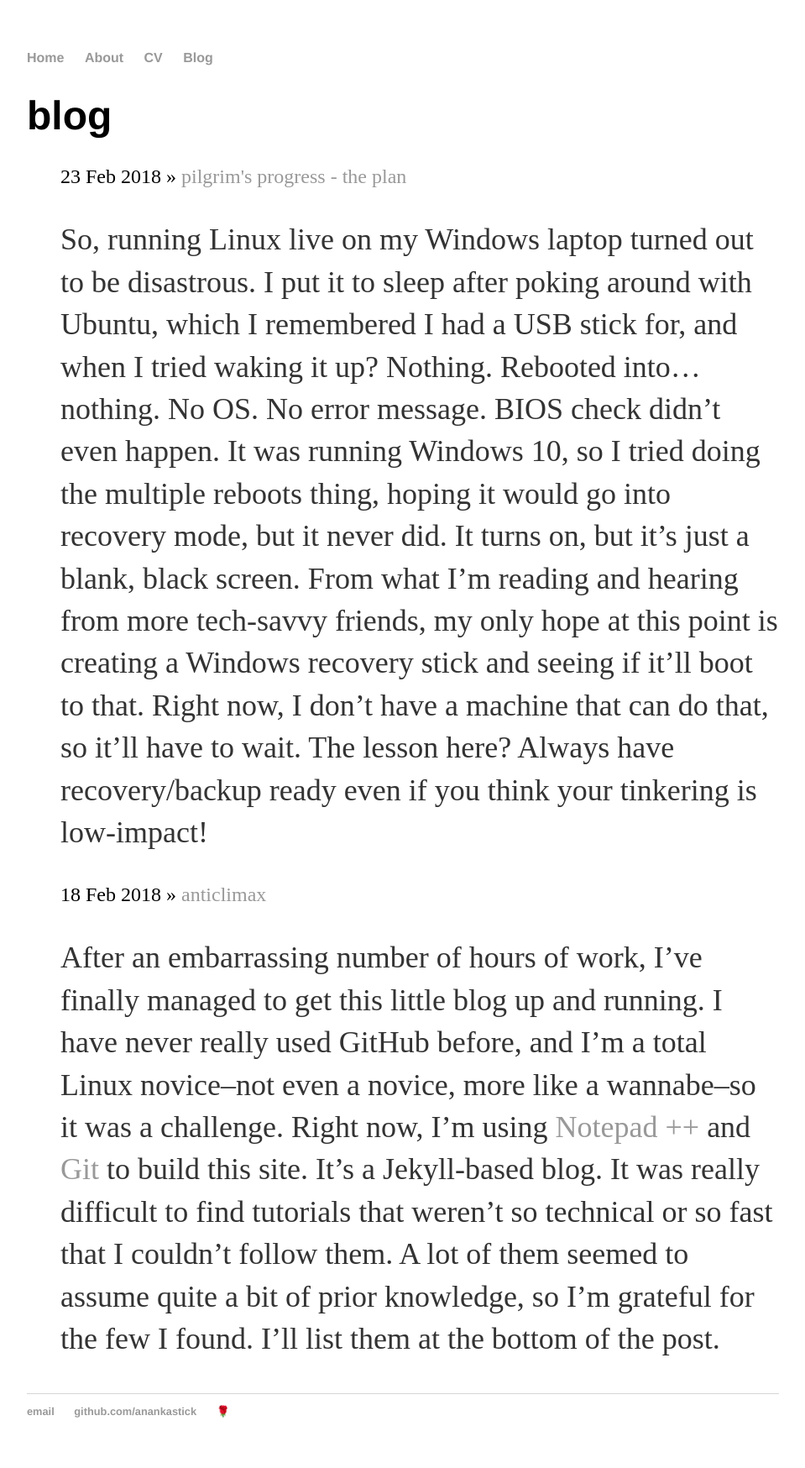
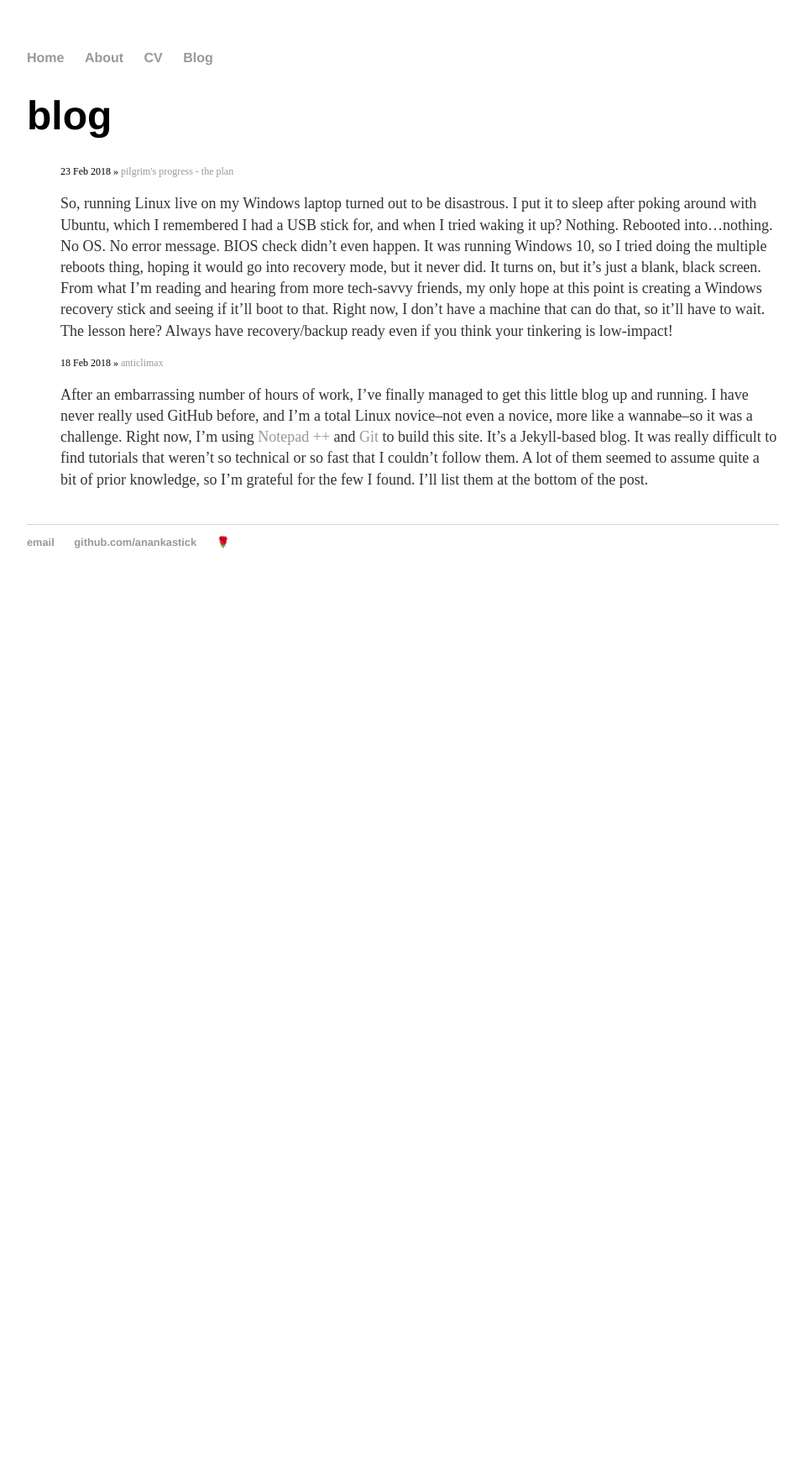
Before and after one commit to anankastick/anankastick.github.io, a Jekyll site: the page built from blog/index.html, in a window 1280 px wide. Shown: the whole page at 84% size, without its empty margins (160-1119 px from the left). Built offline with Jekyll 4.4.1, drawn with Linux system fonts in a browser that asks for light colours; after the commit the page ends 900 px from its top, so only the background shows below that.

Commit message:
Update main.css
Change font size for posts ul

```diff
--- a/css/main.css
+++ b/css/main.css
@@ -35,7 +35,7 @@ footer {
 
 ul.posts {
     margin: 20px auto 40px;
-    font-size: 1.5em;
+    font-size: 12px;
 }
 
 ul.posts li {
```
